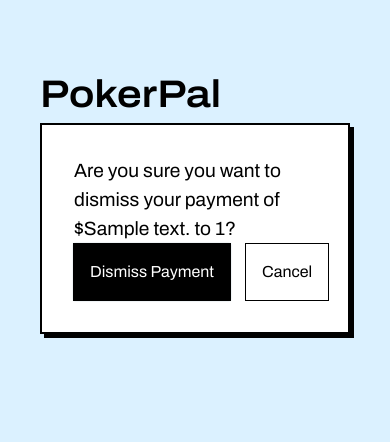
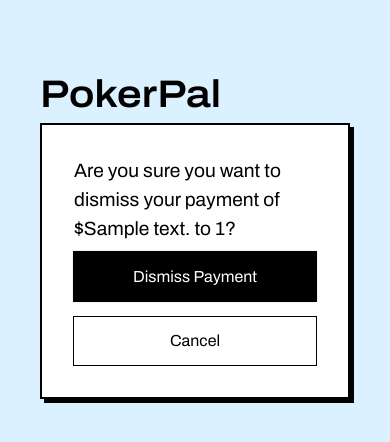
Before and after one commit to brianhang/pokerpals, a Flask app: template src/templates/payment/confirm.html in a window 390 px wide. Shown: the top 442 px of the page. Run offline with Flask 3, Linux system fonts and the light colour scheme; the template is opened without the code that fills it: most values are stand-ins (such as "Sample title", 1, 10 or a date in 2020); some libraries are stand-ins or nearby versions.

Commit message:
Fix for m styling on mobile

```diff
--- a/src/static/style.css
+++ b/src/static/style.css
@@ -110,6 +110,12 @@
 @media only screen and (max-width: 800px) {
     .grid-game-form {
         grid-template-columns: auto;
+    }
+
+    .form-buttons {
+        display: grid;
+        text-align: center;
+        line-height: 1;
     }
 }
 
--- a/src/templates/payment/confirm.html
+++ b/src/templates/payment/confirm.html
@@ -4,7 +4,7 @@
     <div>
         Are you sure you want to dismiss your payment of ${{ payment.amount_text() }} to {{ payment.to_player_id }}?
     </div>
-    <form class="form" action="/payment/dismiss/{{ payment.id }}" method="post">
+    <form class="form top-gap" action="/payment/dismiss/{{ payment.id }}" method="post">
         <div class="form-buttons">
             <input type="hidden" name="return-game" value="{{ game_id }}">
             <input type="hidden" name="confirmed" value="1">
```
